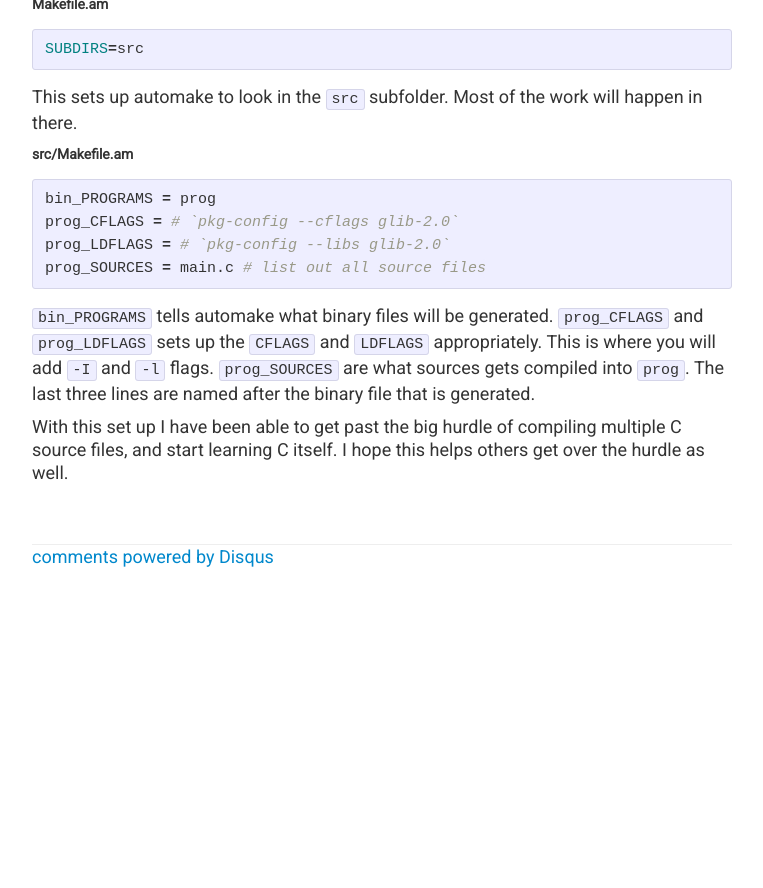
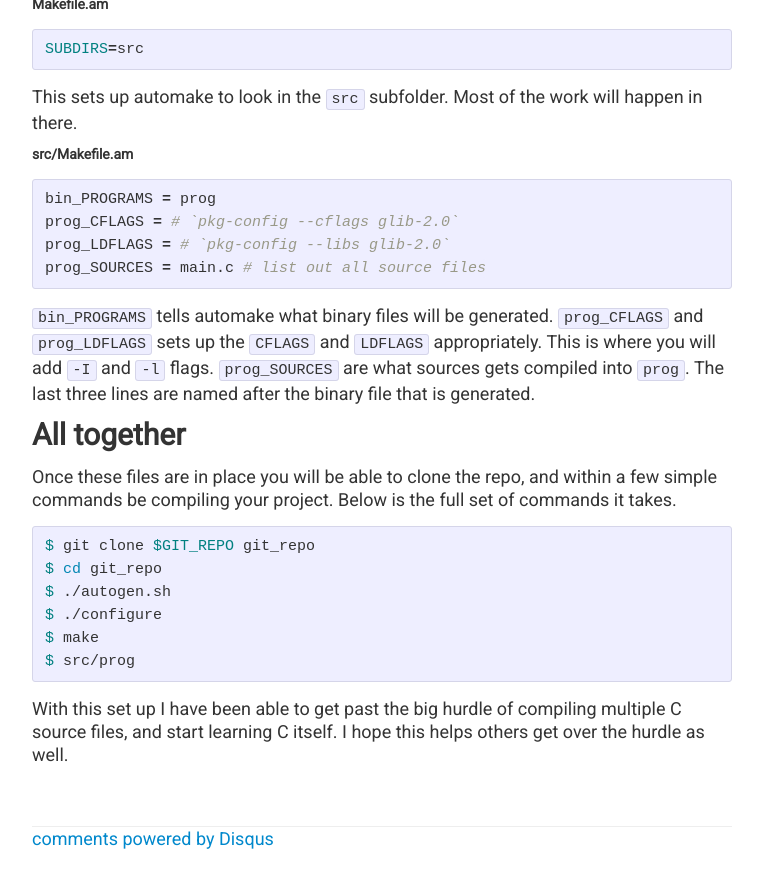
Before and after one commit to oestrich/blog.oestrich.org, a Jekyll site: the page built from _posts/2015-05-11-setting-up-autotools.md, in a window 1280 px wide and 900 px high, scrolled down 1890 px. Shown: the top 888 px of the window, without its empty margins (118-881 px from the left). Built offline with Jekyll 4.4.1, drawn with Linux system fonts in a browser that asks for light colours; Markdown is read by kramdown in place of the engine named in the settings; comment, search, counter and statistics services are not loaded; before the commit the page ends 2508 px from its top, so only the background shows below that.

Commit message:
Add all together section

````diff
--- a/_posts/2015-05-11-setting-up-autotools.md
+++ b/_posts/2015-05-11-setting-up-autotools.md
@@ -97,6 +97,19 @@ prog_SOURCES = main.c # list out all source files
 
 `bin_PROGRAMS` tells automake what binary files will be generated. `prog_CFLAGS` and `prog_LDFLAGS` sets up the `CFLAGS` and `LDFLAGS` appropriately. This is where you will add `-I` and `-l` flags. `prog_SOURCES` are what sources gets compiled into `prog`. The last three lines are named after the binary file that is generated.
 
+## All together
+
+Once these files are in place you will be able to clone the repo, and within a few simple commands be compiling your project. Below is the full set of commands it takes.
+
+``` bash
+$ git clone $GIT_REPO git_repo
+$ cd git_repo
+$ ./autogen.sh
+$ ./configure
+$ make
+$ src/prog
+```
+
 With this set up I have been able to get past the big hurdle of compiling multiple C source files, and start learning C itself. I hope this helps others get over the hurdle as well.
 
 [century-c]: http://shop.oreilly.com/product/0636920033677.do
````
